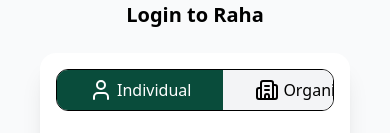
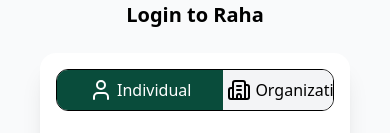
Before and after one commit to Prudentdev-xyz/Raha-app-new, a React (Vite) app: page /Fundraise in a window 390 px wide. Shown: the part 185-318 px from the top of the page. Built offline with nearby package versions, Linux system fonts and the light colour scheme.

Commit message:
fix-FundraisePage-button

```diff
--- a/src/pages/FundraisePage.jsx
+++ b/src/pages/FundraisePage.jsx
@@ -38,7 +38,7 @@
             </button>
 
             <button
-              className={`flex-1 py-2 px-8 md:px-3 text-center font-medium transition-all ${
+              className={`flex-1 py-2 px-1 md:px-3 text-center font-medium transition-all ${
                 accountType === "organization"
                   ? "bg-primary text-white"
                   : "bg-gray-100"
```
